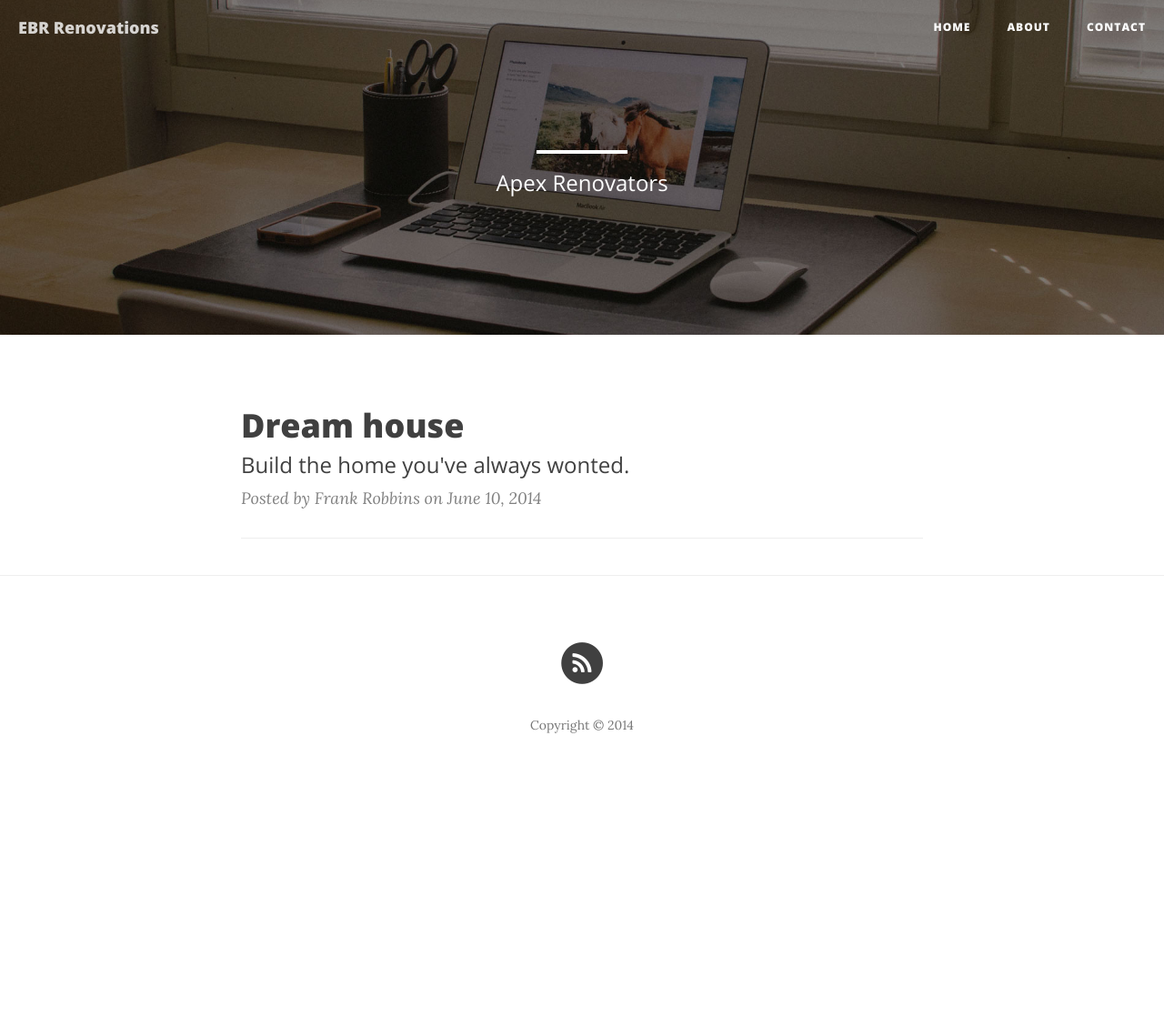
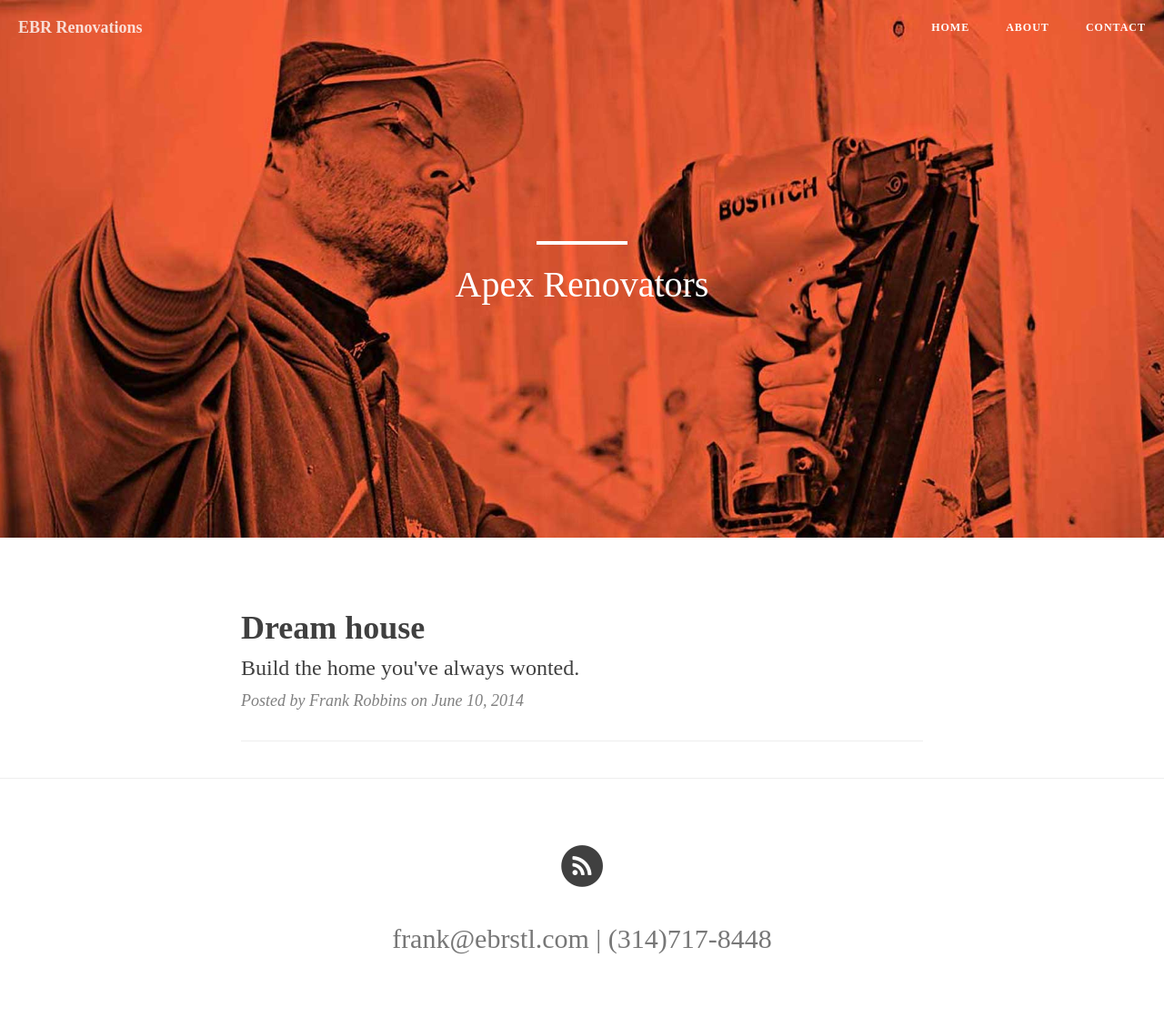
Before and after one commit to EBRstl/ebrstl.github.io, a Jekyll site: the page built from index.html, in a window 1280 px wide. Shown: the whole page at 91% size. Built offline with Jekyll 4.4.1, drawn with Linux system fonts in a browser that asks for light colours; nearby versions of some CDN libraries; the list of posts is cut into pages by our own code; before the commit the page ends 900 px from its top, so only the background shows below that.

Commit message:
update content and style

```diff
--- a/_includes/footer.html
+++ b/_includes/footer.html
@@ -43,7 +43,7 @@
                     </li>
                     {% endif %}
                 </ul>
-                <p class="copyright text-muted">Copyright &copy; {{ site.title }} {{ site.time | date: '%Y' }}</p>
+                <p class="copyright text-muted">frank@ebrstl.com | (314)717-8448</p>
             </div>
         </div>
     </div>
--- a/_includes/head.html
+++ b/_includes/head.html
@@ -8,6 +8,9 @@
     <title>{% if page.title %}{{ page.title }} - {{ site.name }}{% else %}{{ site.site }}{% endif %}</title>
 
     <link rel="canonical" href="{{ page.url | replace:'index.html','' | prepend: site.baseurl | prepend: site.url }}">
+
+    <script src="//use.typekit.net/fkh7yzj.js"></script>
+    <script>try{Typekit.load();}catch(e){}</script>
 
     <!-- Bootstrap Core CSS -->
     <link rel="stylesheet" href="{{ "/css/bootstrap.min.css" | prepend: site.baseurl }}">
--- a/contact.html
+++ b/contact.html
@@ -2,5 +2,5 @@
 layout: page
 title: "Contact"
 description: "How can we help you today?"
-header-img: "img/contact-bg.jpg"
+header-img: "img/ebr-saw-orange.jpg"
 ---
--- a/css/clean-blog.css
+++ b/css/clean-blog.css
@@ -1,5 +1,5 @@
 body {
-  font-family: 'Lora', 'Times New Roman', serif;
+  font-family: "klavika-web";
   font-size: 20px;
   color: #404040;
 }
@@ -16,8 +16,8 @@ h3,
 h4,
 h5,
 h6 {
-  font-family: 'Open Sans', 'Helvetica Neue', Helvetica, Arial, sans-serif;
-  font-weight: 800;
+  font-family: "klavika-web";
+  font-weight: bold;
 }
 a {
   color: #404040;
@@ -47,7 +47,7 @@ hr.small {
   left: 0;
   width: 100%;
   z-index: 3;
-  font-family: 'Open Sans', 'Helvetica Neue', Helvetica, Arial, sans-serif;
+  font-family: "klavika-web";
 }
 .navbar-custom .navbar-brand {
   font-weight: 800;
@@ -147,7 +147,7 @@ hr.small {
   .intro-header .site-heading,
   .intro-header .post-heading,
   .intro-header .page-heading {
-    padding: 150px 0;
+    padding: 250px 0;
   }
 }
 .intro-header .site-heading,
@@ -161,10 +161,10 @@ hr.small {
 }
 .intro-header .site-heading .subheading,
 .intro-header .page-heading .subheading {
-  font-size: 24px;
+  font-size: 2em;
   line-height: 1.1,
 			display: block;
-  font-family: 'Open Sans', 'Helvetica Neue', Helvetica, Arial, sans-serif;
+  font-family: "klavika-web";
   font-weight: 300;
   margin: 10px 0 0;
 }
@@ -183,13 +183,13 @@ hr.small {
   display: block;
 }
 .intro-header .post-heading .subheading {
-  font-family: 'Open Sans', 'Helvetica Neue', Helvetica, Arial, sans-serif;
+  font-family: "klavika-web";
   font-size: 24px;
   margin: 10px 0 30px;
   font-weight: 600;
 }
 .intro-header .post-heading .meta {
-  font-family: 'Lora', 'Times New Roman', serif;
+  font-family: "klavika-web";
   font-style: italic;
   font-weight: 300;
   font-size: 20px;
@@ -266,7 +266,7 @@ footer .list-inline {
   padding: 0;
 }
 footer .copyright {
-  font-size: 14px;
+  font-size: 1.5em;
   text-align: center;
   margin-bottom: 0;
 }
@@ -321,7 +321,7 @@ form .row:first-child .floating-label-form-group {
   border-top: 1px solid #eeeeee;
 }
 .btn {
-  font-family: 'Open Sans', 'Helvetica Neue', Helvetica, Arial, sans-serif;
+  font-family: "klavika-web";
   text-transform: uppercase;
   font-size: 14px;
   font-weight: 800;
@@ -344,7 +344,7 @@ form .row:first-child .floating-label-form-group {
 }
 .pager li > a,
 .pager li > span {
-  font-family: 'Open Sans', 'Helvetica Neue', Helvetica, Arial, sans-serif;
+  font-family: "klavika-web";
   text-transform: uppercase;
   font-size: 14px;
   font-weight: 800;
--- a/index.html
+++ b/index.html
@@ -1,7 +1,7 @@
 ---
 layout: page
 description: "Apex Renovators"
-header-img: "img/home-bg.jpg"
+header-img: "img/frank-orange-wide.jpg"
 ---
 
 {% for post in site.posts %}
```
Also changed, not shown: _posts/2014-12-4-Project-1.md (+1 -1 lines), img/frank-orange-wide.jpg (added), img/frank-wide.jpg (added), img/orange-saw-wide.jpg (added), img/saw-wide.jpg (added).
